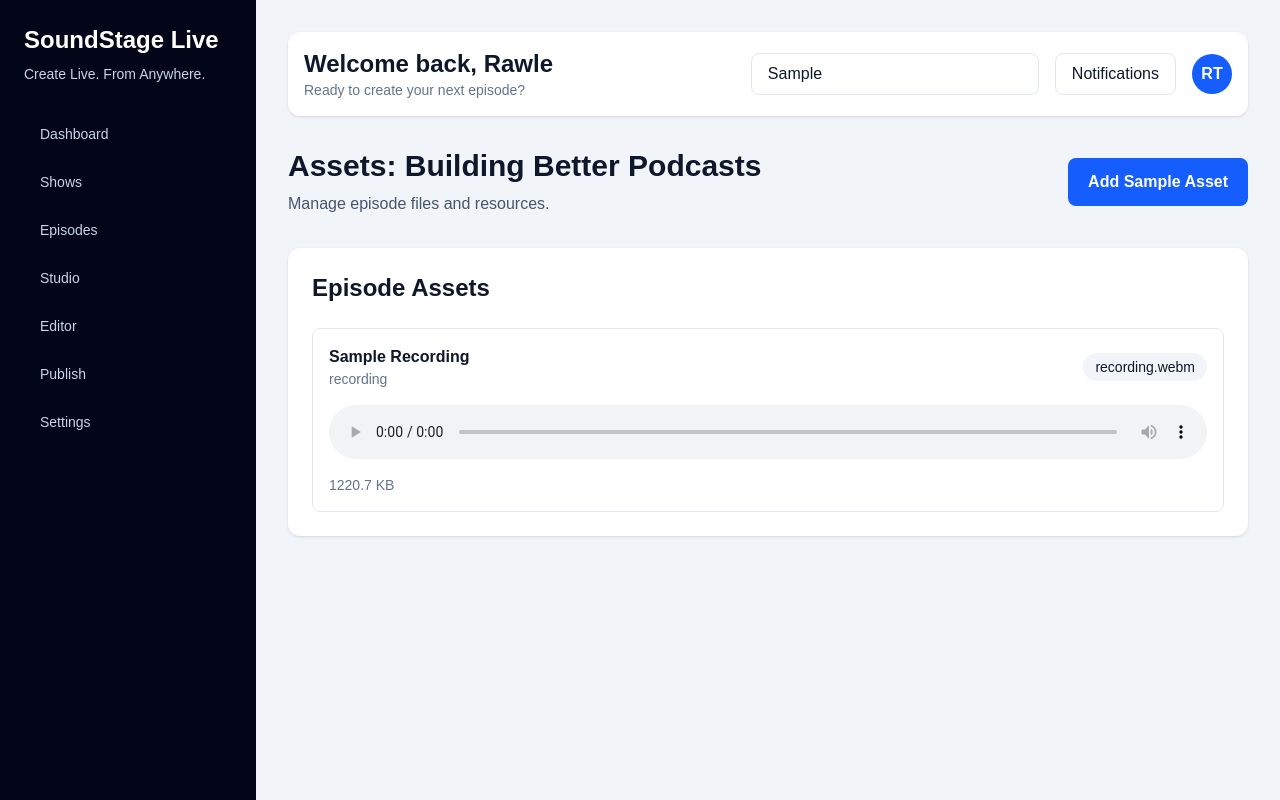
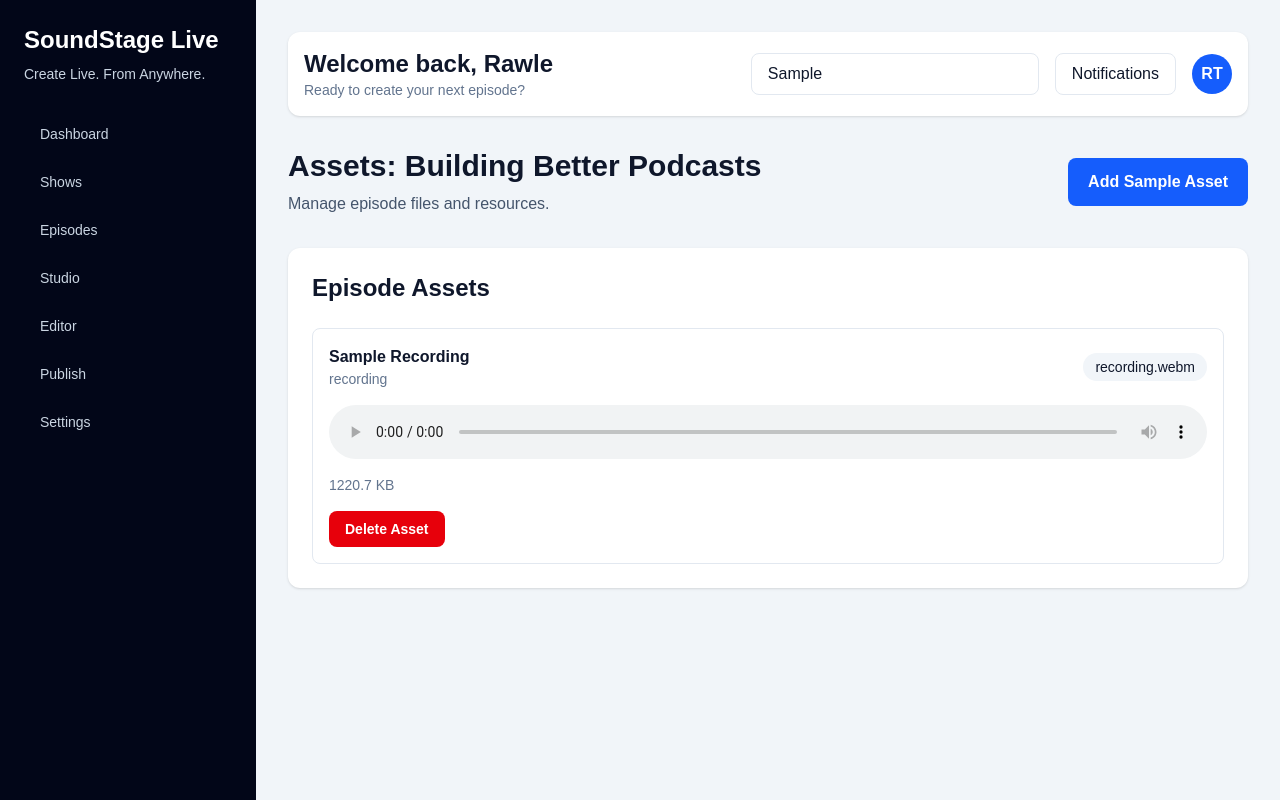
Before and after one commit to rtucker891/SoundStage-Live, a Next.js app: page /episodes/episode-1/assets in a window 1280 px wide. Both pictures are taken after typing "Sample" into the empty fields and a click on the button "Add Sample Asset". Built offline with nearby package versions, Linux system fonts and the light colour scheme.

Commit message:
Add transcript assets and asset deletion

```diff
--- a/app/episodes/[id]/assets/page.tsx
+++ b/app/episodes/[id]/assets/page.tsx
@@ -6,6 +6,7 @@ import { useParams } from "next/navigation";
 import AppShell from "@/components/AppShell";
 import {
   createAsset,
+  deleteAsset,
   getAssets,
   getEpisodes,
 } from "@/lib/api";
@@ -58,6 +59,14 @@ export default function EpisodeAssetsPage() {
     });
 
     setAssets((current) => [...current, asset]);
+  }
+
+  async function handleDeleteAsset(id: string) {
+    await deleteAsset(id);
+
+    setAssets((current) =>
+      current.filter((asset) => asset.id !== id)
+    );
   }
 
   return (
@@ -130,9 +139,17 @@ export default function EpisodeAssetsPage() {
                     <div className="mt-4 text-sm text-slate-500">
                       {(asset.fileSize / 1024).toFixed(1)} KB
                     </div>
+
+                    <button
+                      onClick={() =>
+                        handleDeleteAsset(asset.id)
+                      }
+                      className="mt-4 rounded-lg bg-red-600 px-4 py-2 text-sm font-semibold text-white"
+                    >
+                      Delete Asset
+                    </button>
                   </div>
                 ))}
-
               </div>
             )}
           </div>
--- a/app/episodes/[id]/editor/page.tsx
+++ b/app/episodes/[id]/editor/page.tsx
@@ -5,6 +5,7 @@ import { useParams } from "next/navigation";
 
 import AppShell from "@/components/AppShell";
 import {
+  createAsset,
   createTranscript,
   getEpisodes,
   getTranscripts,
@@ -92,6 +93,16 @@ export default function EpisodeEditorPage() {
       ],
     });
 
+    await createAsset({
+      episodeId: episode.id,
+      name: "Episode Transcript",
+      type: "transcript",
+      fileName: "transcript.json",
+      fileSize: JSON.stringify(created).length,
+      mimeType: "application/json",
+      url: "#",
+    });
+
     setTranscript(created);
     setGenerating(false);
   }
```
Lines whose indentation alone changed are shown as unchanged.
